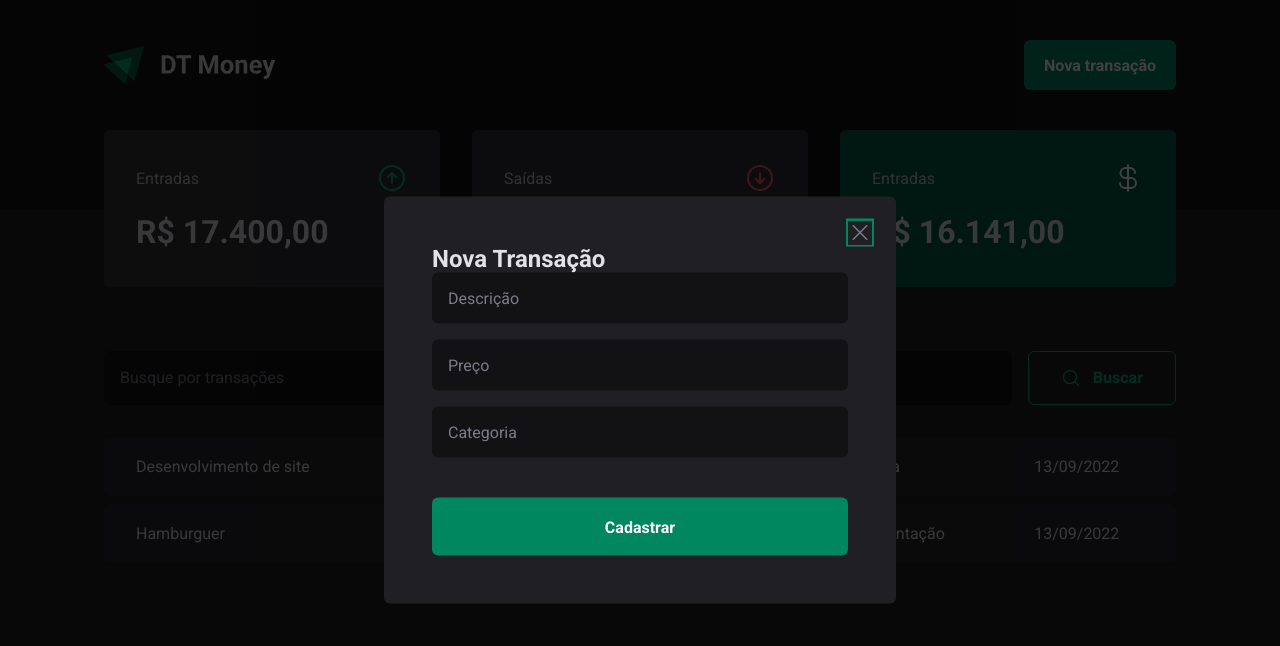
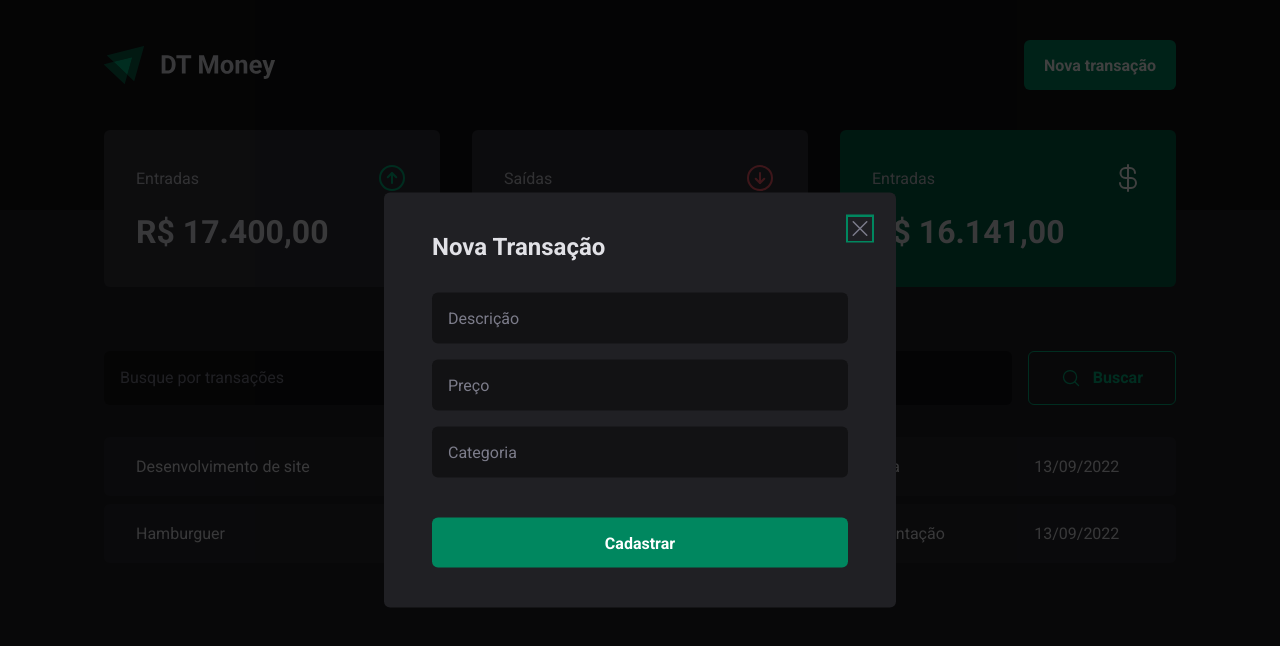
Before and after one commit to Dex64ter/DT-Money, a React (Vite) app: page / in a window 1280 px wide. Both pictures are taken after a click on the button "Nova transação". Shown: the top 646 px of the page. Built offline with nearby package versions, Linux system fonts and the light colour scheme.

Commit message:
Ajustes da criação de novo modal

```diff
--- a/src/components/NewTransactionModal/index.tsx
+++ b/src/components/NewTransactionModal/index.tsx
@@ -7,10 +7,10 @@ export function NewTransactionModal() {
     <Dialog.Portal>
       <Overlay/>
       <Content>
+        <Dialog.Title> Nova Transação </Dialog.Title>
         <CloseButton>
           <X size={24}/>
         </CloseButton>
-        <Dialog.Title> Nova Transação </Dialog.Title>
         <form>
           <input type="text" placeholder="Descrição" required/>
           <input type="number" placeholder="Preço" required/>
@@ -19,7 +19,6 @@ export function NewTransactionModal() {
           <button type="submit">Cadastrar</button>
         </form>
 
-
       </Content>
     </Dialog.Portal>
   )
--- a/src/components/NewTransactionModal/styles.ts
+++ b/src/components/NewTransactionModal/styles.ts
@@ -12,7 +12,7 @@ export const Overlay = styled(Dialog.Overlay)`
 export const Content = styled(Dialog.Content)`
   min-width: 32rem;
   border-radius: 6px;
-  padding: 3rem;
+  padding: 2.5rem 3rem;
   background: ${props => props.theme['gray-800']};
 
   position: fixed;
@@ -21,11 +21,11 @@ export const Content = styled(Dialog.Content)`
   transform: translate(-50%, -50%);
 
   form {
+    margin-top: 2rem;
+
     display: flex;
     flex-direction: column;
     gap: 1rem;
-
-    position: relative;
 
     input {
       border-radius: 6px;
@@ -40,7 +40,7 @@ export const Content = styled(Dialog.Content)`
     }
 
     button[type="submit"] {
-      height: 58px;
+      height: 50px;
       border: 0;
       border-radius: 6px;
 
@@ -59,6 +59,8 @@ export const Content = styled(Dialog.Content)`
   }
 `;
 
+
+
 export const CloseButton = styled(Dialog.Close)`
   position: absolute;
   background: transparent;
```
